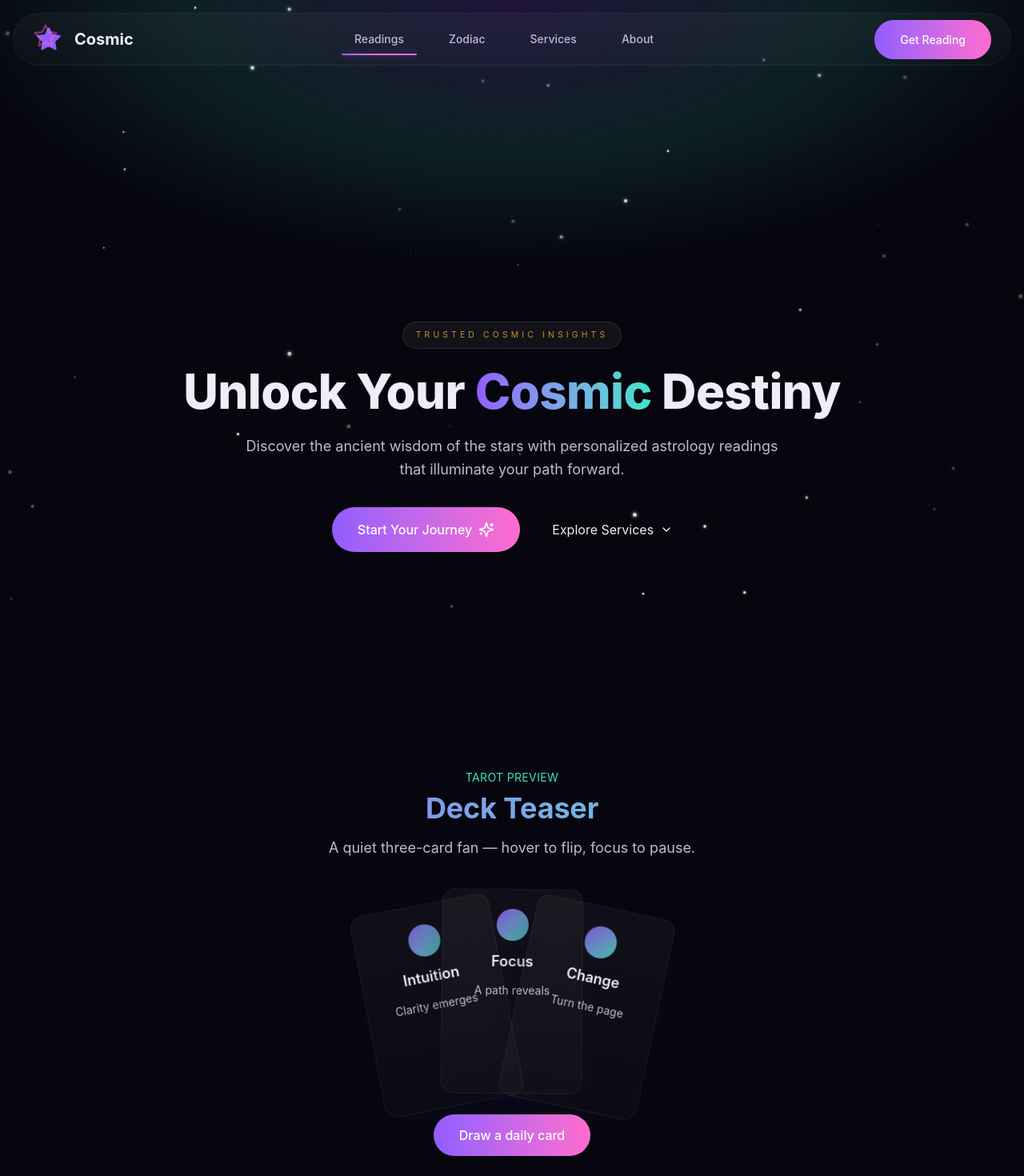
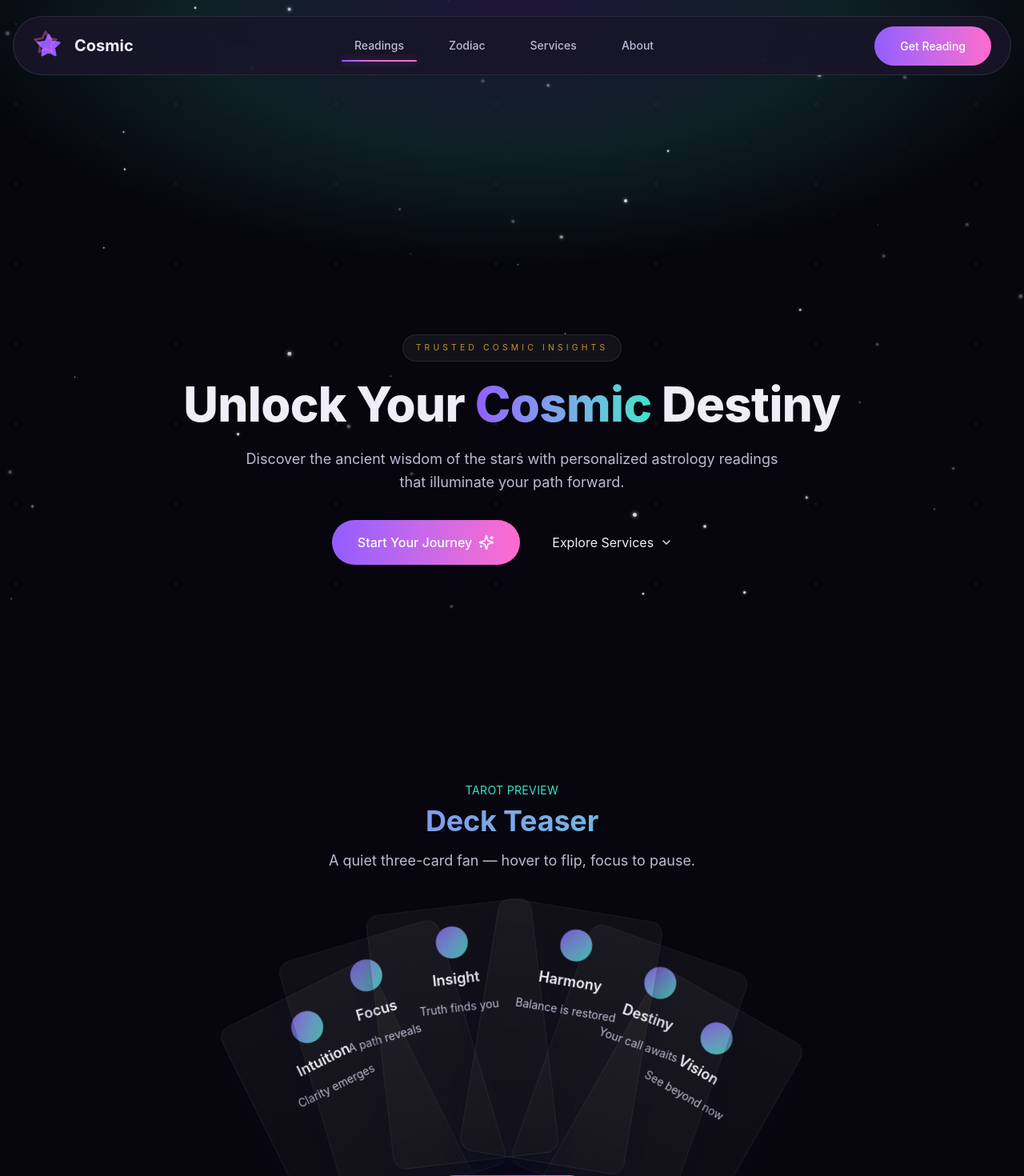
Before and after one commit to LelyshB/frontNuxt, a Nuxt app: page / in a window 1280 px wide. Shown: the top 1470 px of the page at 80% size. Built offline with nearby package versions, Linux system fonts and the light colour scheme.

Commit message:
style(zodiac): tighten card scale and spacing

```diff
--- a/components/AppHeader.vue
+++ b/components/AppHeader.vue
@@ -1,12 +1,7 @@
 <template>
-  <header :class="['fixed top-0 left-0 right-0 z-50 transition-all duration-300', isScrolled ? 'py-3' : 'py-4']">
+  <header :class="headerClasses">
     <nav class="container mx-auto px-4">
-      <div
-        :class="[
-          'glass-surface glass-hover flex items-center justify-between gap-4 rounded-full px-6 py-3 transition-all duration-300 backdrop-blur-xl',
-          isScrolled ? 'shadow-glass' : ''
-        ]"
-      >
+      <div :class="pillClasses">
         <a href="#hero" class="flex items-center gap-3 text-text-base focus-cosmic">
           <span class="sr-only">Cosmic home</span>
           <div class="relative flex h-10 w-10 items-center justify-center">
@@ -22,7 +17,7 @@
           <NuxtLink
             v-for="item in navItems"
             :key="item.name"
-            class="relative group px-4 py-2 text-sm font-medium text-text-muted transition-colors duration-300 ease-[var(--ease-cosmic)] hover:text-text-base focus-cosmic"
+            class="group relative px-4 py-2 text-sm font-medium text-text-muted transition-colors duration-300 ease-[var(--ease-cosmic)] hover:text-text-base focus-cosmic"
             :class="{ 'text-text-base': activeSection === item.href }"
             :to="item.href"
             :aria-current="activeSection === item.href ? 'page' : undefined"
@@ -79,7 +74,7 @@
 </template>
 
 <script setup lang="ts">
-import { onBeforeUnmount, onMounted, ref } from 'vue'
+import { computed, onBeforeUnmount, onMounted, ref } from 'vue'
 import { Menu as MenuIcon, Star, X as XIcon } from 'lucide-vue-next'
 
 const navItems = [
@@ -91,12 +86,24 @@ const navItems = [
 
 const isMenuOpen = ref(false)
 const isScrolled = ref(false)
-const activeSection = ref(navItems[0]?.href ?? '#hero')
-let scrollHandler: (() => void) | null = null
+const activeSection = ref<string | null>(null)
+let scrollHandler: ((this: Window, ev: Event) => void) | null = null
 let sectionObserver: IntersectionObserver | null = null
 
+const headerClasses = computed(() => [
+  'fixed inset-x-0 top-0 z-50 transition-[padding] duration-300 ease-[var(--ease-cosmic)]',
+  isScrolled.value ? 'py-3' : 'py-5',
+])
+
+const pillClasses = computed(() => [
+  'glass-hover flex items-center justify-between gap-4 rounded-full border border-white/10 px-6 transition-[padding,box-shadow,background-color,filter,ring-color] duration-300 ease-[var(--ease-cosmic)] backdrop-blur-xl supports-[backdrop-filter:none]:backdrop-blur-0 supports-[backdrop-filter:none]:bg-[color:hsl(var(--surface)/0.88)] ring-1 ring-transparent',
+  isScrolled.value
+    ? 'bg-[color:hsl(var(--surface)/0.72)] py-2 shadow-glass ring-white/5'
+    : 'bg-[color:hsl(var(--surface)/0.55)] py-4 shadow-none ring-transparent',
+])
+
 function isSectionEntry(
-  entry: IntersectionObserverEntry
+  entry: IntersectionObserverEntry,
 ): entry is IntersectionObserverEntry & { target: HTMLElement } {
   return entry.target instanceof HTMLElement
 }
@@ -117,11 +124,17 @@ function handleNavSelect(href: string) {
 onMounted(() => {
   if (typeof window === 'undefined') return
 
-  scrollHandler = () => {
+  const onScroll = () => {
     isScrolled.value = window.scrollY > 20
   }
-  window.addEventListener('scroll', scrollHandler)
-  scrollHandler()
+  scrollHandler = onScroll
+  window.addEventListener('scroll', onScroll, { passive: true })
+  onScroll()
+
+  const initialHash = window.location.hash
+  if (initialHash && navItems.some((item) => item.href === initialHash)) {
+    activeSection.value = initialHash
+  }
 
   const sections = navItems
     .map((item) => {
@@ -137,14 +150,17 @@ onMounted(() => {
           .filter(isSectionEntry)
           .filter((entry) => entry.isIntersecting)
           .sort((a, b) => b.intersectionRatio - a.intersectionRatio)
+
         if (visible.length > 0) {
           const [topEntry] = visible
           if (topEntry) {
             activeSection.value = `#${topEntry.target.id}`
           }
+        } else if (window.scrollY <= 20) {
+          activeSection.value = null
         }
       },
-      { rootMargin: '-45% 0px -45% 0px', threshold: [0.2, 0.4, 0.6] }
+      { rootMargin: '-45% 0px -45% 0px', threshold: [0.2, 0.4, 0.6] },
     )
     sections.forEach((section) => sectionObserver?.observe(section))
   }
--- a/components/DeckTeaser.vue
+++ b/components/DeckTeaser.vue
@@ -10,17 +10,24 @@
       />
 
       <div
-        class="group relative mx-auto flex w-full max-w-[520px] select-none items-center justify-center"
+        class="group relative mx-auto flex w-full max-w-[720px] select-none items-center justify-center"
       >
-        <div class="relative h-[260px] w-full [perspective:1200px]">
+        <div class="relative h-[320px] w-full [perspective:1400px]">
           <a
             v-for="card in cards"
             :key="card.id"
             href="/tarot"
             class="deck-card focus:outline-none focus-visible:ring-2 focus-visible:ring-offset-2 focus-visible:ring-offset-bg-950 focus-visible:ring-violet/40"
             :aria-label="`Tarot card: ${card.title}`"
+            :style="{
+              '--deck-rotate': card.rotate,
+              '--deck-offset': card.offset,
+              '--deck-tilt': card.tilt,
+              '--deck-transform-hover': card.hover,
+              '--deck-z': card.zIndex,
+            }"
           >
-            <GlowCard hover3d class="h-64 w-44">
+            <GlowCard hover3d class="h-72 w-48 md:h-80 md:w-52">
               <div class="flex h-full w-full flex-col items-center justify-center space-y-3 rounded-xl text-center">
                 <div class="h-10 w-10 rounded-full bg-gradient-to-br from-violet to-aurora-teal opacity-80" />
                 <div class="font-heading text-lg font-semibold text-text-base">
@@ -49,9 +56,66 @@ import GlowCard from '@/components/GlowCard.vue'
 import SectionHeader from '@/components/SectionHeader.vue'
 
 const cards = [
-  { id: 'left', title: 'Intuition', hint: 'Clarity emerges' },
-  { id: 'mid', title: 'Focus', hint: 'A path reveals' },
-  { id: 'right', title: 'Change', hint: 'Turn the page' },
+  {
+    id: 'far-left',
+    title: 'Intuition',
+    hint: 'Clarity emerges',
+    rotate: '-28deg',
+    offset: '-220px',
+    tilt: '1.6deg',
+    hover: 'translate(-50%, -50%) rotate(-32deg) translateX(-260px)',
+    zIndex: '1',
+  },
+  {
+    id: 'left',
+    title: 'Focus',
+    hint: 'A path reveals',
+    rotate: '-18deg',
+    offset: '-150px',
+    tilt: '1.5deg',
+    hover: 'translate(-50%, -50%) rotate(-22deg) translateX(-190px)',
+    zIndex: '2',
+  },
+  {
+    id: 'left-mid',
+    title: 'Insight',
+    hint: 'Truth finds you',
+    rotate: '-8deg',
+    offset: '-60px',
+    tilt: '1.4deg',
+    hover: 'translate(-50%, -50%) rotate(-10deg) translateX(-90px) rotateY(-12deg)',
+    zIndex: '3',
+  },
+  {
+    id: 'right-mid',
+    title: 'Harmony',
+    hint: 'Balance is restored',
+    rotate: '8deg',
+    offset: '60px',
+    tilt: '1.4deg',
+    hover: 'translate(-50%, -50%) rotate(10deg) translateX(90px) rotateY(12deg)',
+    zIndex: '3',
+  },
+  {
+    id: 'right',
+    title: 'Destiny',
+    hint: 'Your call awaits',
+    rotate: '18deg',
+    offset: '150px',
+    tilt: '1.5deg',
+    hover: 'translate(-50%, -50%) rotate(22deg) translateX(190px)',
+    zIndex: '2',
+  },
+  {
+    id: 'far-right',
+    title: 'Vision',
+    hint: 'See beyond now',
+    rotate: '28deg',
+    offset: '220px',
+    tilt: '1.6deg',
+    hover: 'translate(-50%, -50%) rotate(32deg) translateX(260px)',
+    zIndex: '1',
+  },
 ]
 </script>
 
@@ -62,30 +126,10 @@ const cards = [
   left: 50%;
   display: block;
   transform-style: preserve-3d;
-  transform: translate(-50%, -50%) rotate(var(--deck-rotate)) translateX(var(--deck-offset));
+  transform: translate(-50%, -50%) rotate(var(--deck-rotate, 0deg)) translateX(var(--deck-offset, 0px));
   transition: transform 0.8s var(--ease-cosmic);
   animation: deck-wiggle 12s ease-in-out infinite;
-}
-
-.deck-card:nth-child(1) {
-  --deck-rotate: -12deg;
-  --deck-offset: -92px;
-  --deck-tilt: 1.2deg;
-  --deck-transform-hover: translate(-50%, -50%) rotate(-16deg) translateX(-120px);
-}
-
-.deck-card:nth-child(2) {
-  --deck-rotate: -1deg;
-  --deck-offset: 0px;
-  --deck-tilt: 1.6deg;
-  --deck-transform-hover: translate(-50%, -50%) rotate(-3deg) translateX(0px) rotateY(16deg);
-}
-
-.deck-card:nth-child(3) {
-  --deck-rotate: 11deg;
-  --deck-offset: 92px;
-  --deck-tilt: 1.1deg;
-  --deck-transform-hover: translate(-50%, -50%) rotate(15deg) translateX(120px);
+  z-index: var(--deck-z, 1);
 }
 
 .group:hover .deck-card,
@@ -94,27 +138,25 @@ const cards = [
 }
 
 .group:hover .deck-card {
-  transform: var(--deck-transform-hover);
+  transform: var(--deck-transform-hover, translate(-50%, -50%) rotate(var(--deck-rotate, 0deg)) translateX(var(--deck-offset, 0px)));
 }
 
 @keyframes deck-wiggle {
   0%,
   100% {
-    transform: translate(-50%, -50%) rotate(var(--deck-rotate)) translateX(var(--deck-offset));
+    transform: translate(-50%, -50%) rotate(var(--deck-rotate, 0deg)) translateX(var(--deck-offset, 0px));
   }
   50% {
-    transform: translate(-50%, calc(-50% - 6px)) rotate(calc(var(--deck-rotate) + var(--deck-tilt)))
-      translateX(calc(var(--deck-offset) * 1.04));
+    transform: translate(-50%, calc(-50% - 6px)) rotate(calc(var(--deck-rotate, 0deg) + var(--deck-tilt, 0deg)))
+      translateX(calc(var(--deck-offset, 0px) * 1.04));
   }
 }
 
 @media (prefers-reduced-motion: reduce) {
   .deck-card {
     animation: none;
-    transform: translate(-50%, -50%) rotate(var(--deck-rotate)) translateX(var(--deck-offset));
-  }
-  .deck-card:nth-child(2) {
-    --deck-transform-hover: translate(-50%, -50%) rotate(-2deg) translateX(0px);
+    transform: translate(-50%, -50%) rotate(var(--deck-rotate, 0deg)) translateX(var(--deck-offset, 0px));
+    --deck-transform-hover: translate(-50%, -50%) rotate(var(--deck-rotate, 0deg)) translateX(var(--deck-offset, 0px));
   }
 }
 </style>
--- a/pages/index.vue
+++ b/pages/index.vue
@@ -61,26 +61,26 @@
             titleGradient
           />
 
-          <div class="grid gap-8 sm:grid-cols-2 lg:grid-cols-4">
+          <div class="grid gap-6 sm:grid-cols-2 lg:grid-cols-4">
             <CardGloss
               v-for="sign in zodiacSigns"
               :key="sign.name"
               data-reveal
-              class="opacity-0 motion-reduce:opacity-100"
+              class="opacity-0 motion-reduce:opacity-100 [&>div]:p-5 [&>div]:lg:p-6"
               :style="{ animationFillMode: 'forwards' }"
             >
-              <div class="flex h-full flex-col items-center gap-6 text-center">
-                <div class="relative flex h-20 w-20 items-center justify-center overflow-hidden rounded-full bg-gradient-to-br from-violet via-magenta to-magenta/80 text-white shadow-[0_20px_45px_rgba(147,51,234,0.35)] transition-transform duration-500 ease-[var(--ease-cosmic)] group-hover:rotate-[8deg] group-hover:scale-110 motion-reduce:transform-none">
+              <div class="flex h-full flex-col items-center gap-5 text-center">
+                <div class="relative flex h-16 w-16 items-center justify-center overflow-hidden rounded-full bg-gradient-to-br from-violet via-magenta to-magenta/80 text-white shadow-[0_18px_38px_rgba(147,51,234,0.28)] transition-transform duration-500 ease-[var(--ease-cosmic)] group-hover:rotate-[8deg] group-hover:scale-110 motion-reduce:transform-none">
                   <component
                     :is="sign.Icon"
-                    class="h-9 w-9 transition-transform duration-500 group-hover:scale-110"
+                    class="h-7 w-7 transition-transform duration-500 group-hover:scale-110"
                   />
                   <span class="pointer-events-none absolute inset-0 bg-gradient-to-r from-white/10 via-transparent to-white/30 opacity-0 transition-opacity duration-500 group-hover:opacity-100" />
                 </div>
-                <div class="space-y-3">
-                  <h3 class="font-heading text-xl font-semibold text-text-base">{{ sign.name }}</h3>
-                  <p class="text-xs font-semibold uppercase tracking-[0.4em] text-text-muted/60">{{ sign.dateRange }}</p>
-                  <p class="text-sm leading-relaxed text-text-muted">{{ sign.description }}</p>
+                <div class="space-y-2.5">
+                  <h3 class="font-heading text-lg font-semibold text-text-base">{{ sign.name }}</h3>
+                  <p class="text-[0.7rem] font-semibold uppercase tracking-[0.38em] text-text-muted/60">{{ sign.dateRange }}</p>
+                  <p class="text-sm leading-relaxed text-text-muted/90">{{ sign.description }}</p>
                 </div>
               </div>
             </CardGloss>
```
